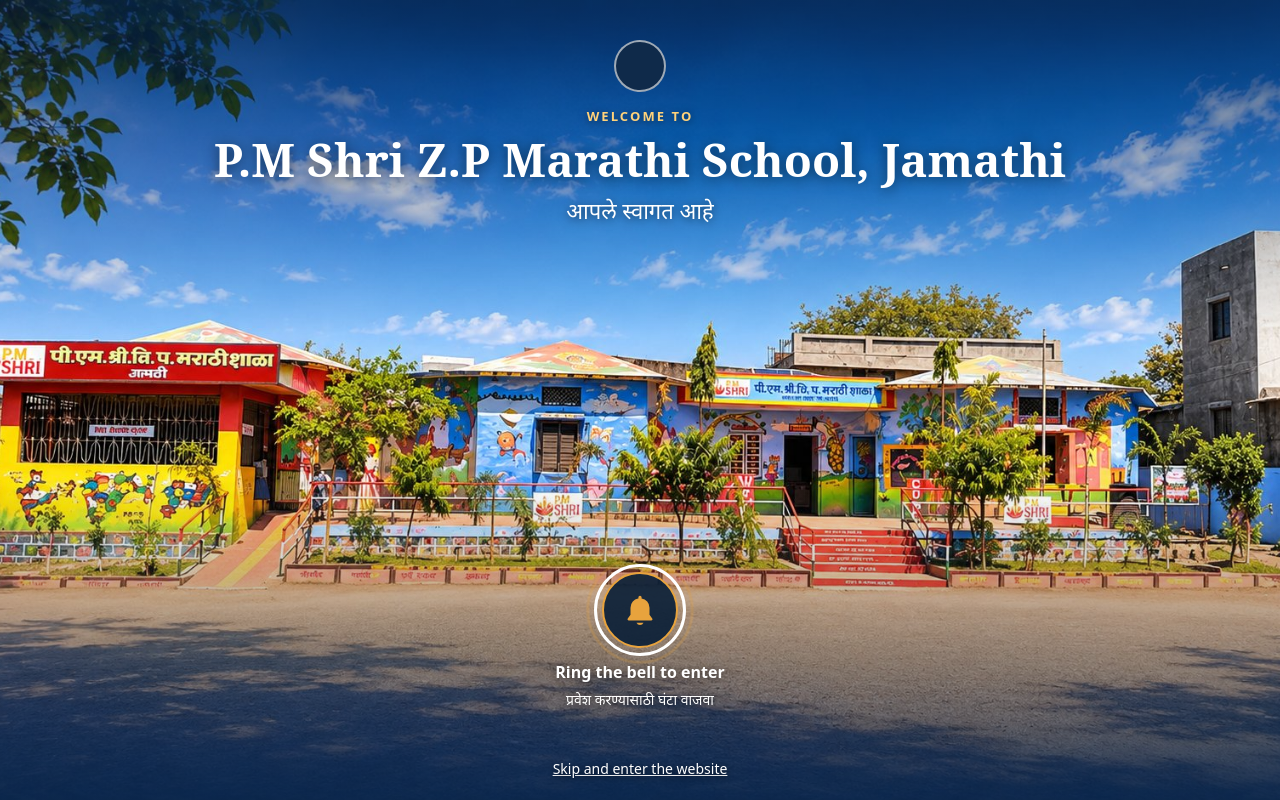
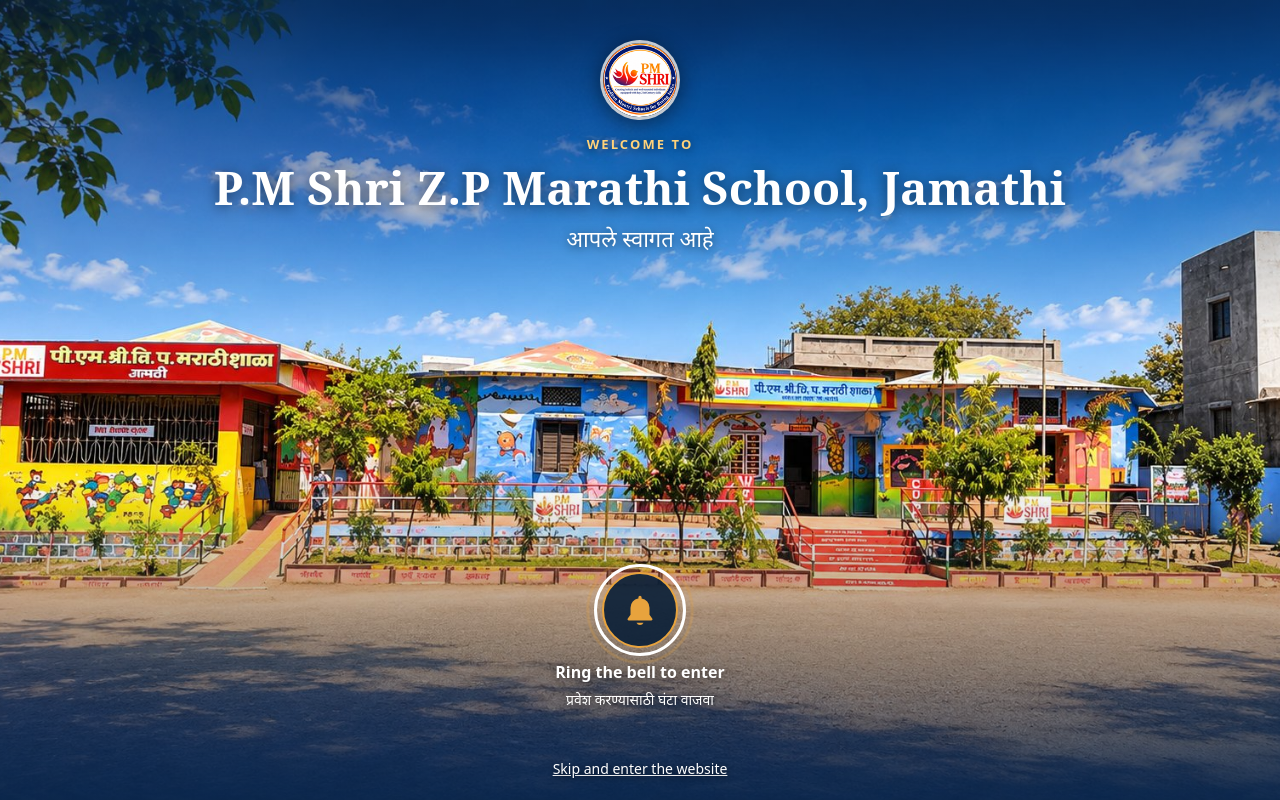
Before and after one commit to PRATHAMESH7878/zpschooljamathi, a plain HTML site: page welcome.html in a window 1280 px wide. Drawn offline with Linux system fonts and the light colour scheme.

Commit message:
Show PM SHRI emblem in circle on welcome page

```diff
--- a/welcome.css
+++ b/welcome.css
@@ -19,7 +19,8 @@ body{overflow:hidden;background:var(--navy-deep);color:#fff;font-family:var(--sa
 /* Name at the top (in the sky), bell at the bottom (on the courtyard) */
 .content{position:relative;z-index:2;display:flex;flex-direction:column;align-items:center;justify-content:space-between;width:100%;padding:clamp(20px,5vh,48px) 24px clamp(64px,10vh,96px);text-align:center;transition:opacity .6s ease,transform .6s ease}
 .top{display:flex;flex-direction:column;align-items:center;max-width:1000px}
-.crest{display:flex;align-items:center;justify-content:center;width:52px;height:52px;border-radius:50%;background:var(--navy);border:2px solid rgba(255,255,255,.6);color:#fff;font-family:var(--serif);font-weight:700;font-size:18px;letter-spacing:.04em}
+.crest{display:flex;align-items:center;justify-content:center;width:80px;height:80px;border-radius:50%;background:var(--navy);border:3px solid rgba(255,255,255,.75);overflow:hidden;box-shadow:0 4px 20px rgba(0,0,0,.45)}
+.crest img{width:100%;height:100%;object-fit:cover;display:block;border-radius:50%}
 .kicker{margin:14px 0 6px;font-size:13px;line-height:20px;font-weight:600;letter-spacing:.16em;text-transform:uppercase;color:#FFD27A;text-shadow:0 1px 8px rgba(0,0,0,.55)}
 .title{margin:0;font-family:var(--serif);font-weight:700;font-size:clamp(26px,4.2vw,46px);line-height:1.2;color:#fff;text-wrap:balance;text-shadow:0 2px 14px rgba(0,0,0,.55)}
 .welcome{margin:10px 0 0;font-size:clamp(17px,2.2vw,22px);line-height:1.5;color:#fff;text-shadow:0 2px 10px rgba(0,0,0,.55)}
--- a/welcome.html
+++ b/welcome.html
@@ -25,7 +25,9 @@
 
   <div class="content">
     <div class="top">
-      <div class="crest" aria-hidden="true"></div>
+      <div class="crest">
+        <img src="images/emblem.png" alt="PM SHRI School Logo">
+      </div>
       <div class="kicker">Welcome to</div>
       <h1 class="title">P.M Shri Z.P Marathi School, Jamathi</h1>
       <p class="welcome" lang="mr">आपले स्वागत आहे</p>
```
